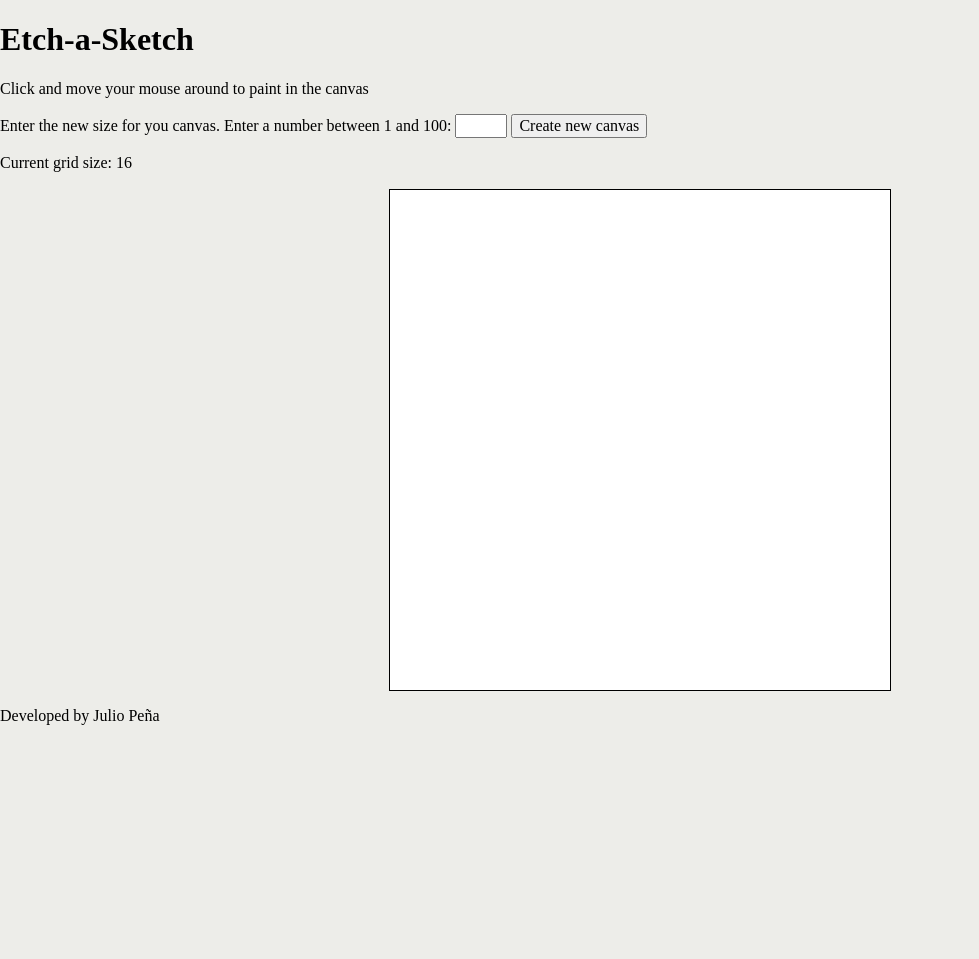
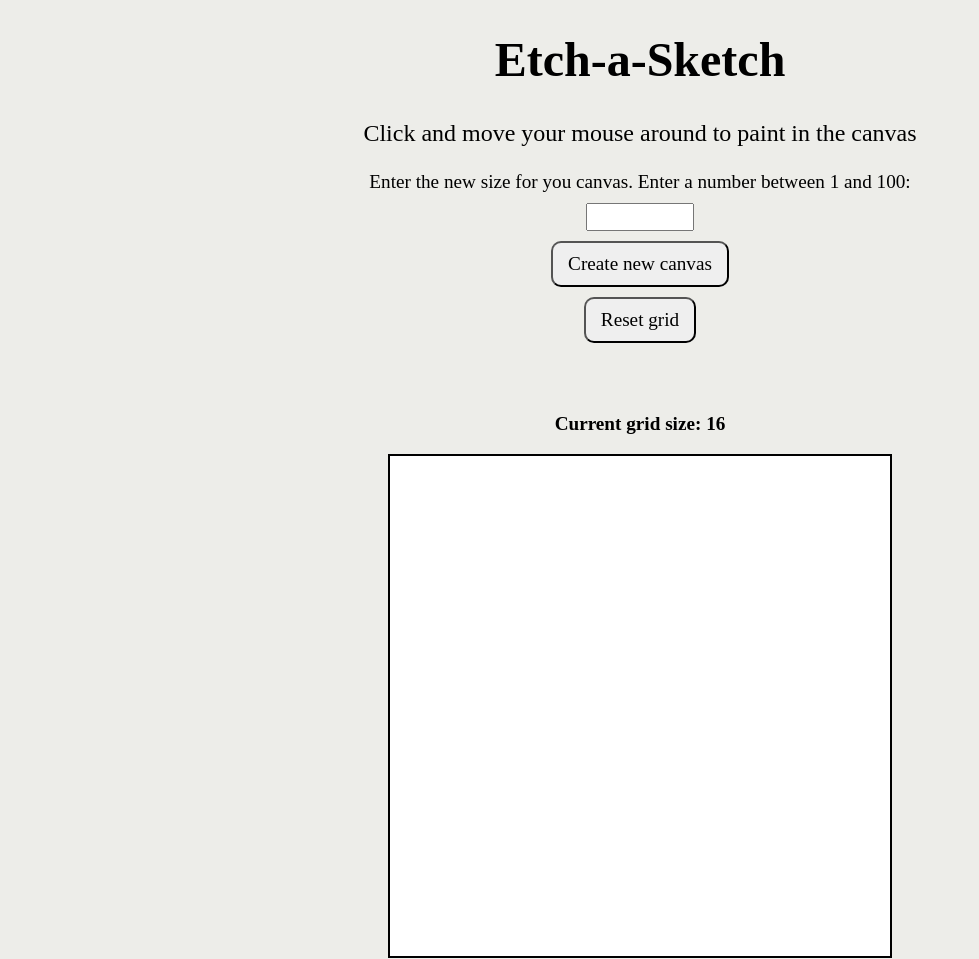
Before and after one commit to julioapv/etch-a-sketch, a website built with Vite: page index.html in a window 1280 px wide. Shown: the top 959 px of the page, without its empty margins (0-979 px from the left). Before the commit the page ends 800 px from the top, so only its background shows below. Built offline with nearby package versions, Linux system fonts and the light colour scheme.

Commit message:
improve css, html and add reset grid button

```diff
--- a/index.html
+++ b/index.html
@@ -10,8 +10,8 @@
   </head>
   <body>
     <header>
-      <h1>Etch-a-Sketch</h1>
-      <p>Click and move your mouse around to paint in the canvas</p>
+      <h1 class="header-title">Etch-a-Sketch</h1>
+      <p class="header-body">Click and move your mouse around to paint in the canvas</p>
     </header>
 
     <main>
@@ -19,9 +19,11 @@
           <form>
             <label for="quantity">Enter the new size for you canvas. Enter a number between 1 and 100:</label>
             <input type="number" class="grid-input" name="quantity" min="1" max="5">
-            <button class="change-grid-button">Create new canvas</button>
+            <div class="buttons-container">
+              <button class="change-grid-button">Create new canvas</button>
+              <button class="reset-grid-button">Reset grid</button>
+            </div>
           </form>
-
           <p class="grid-size-display"></p>
         </div>
 
--- a/src/main.js
+++ b/src/main.js
@@ -1,16 +1,17 @@
 const gridContainer = document.querySelector(".grid-container")
 const changeGridBtn = document.querySelector(".change-grid-button")
+const resetGridBton = document.querySelector(".reset-grid-button")
 const gridInput = document.querySelector(".grid-input")
 const gridesizeText = document.querySelector(".grid-size-display")
 
 const hoverStyles = `
-    background: pink;
+    background: black;
 `;
 
 let gridSize = 16;
 
 function createGrid(size) {
-    gridContainer.innerText = "";
+    gridContainer.innerHTML = "";
 
     const itemStyles = `
     flex: 0 0 calc(100% / ${size});
@@ -61,5 +62,10 @@ changeGridBtn.addEventListener("click", (event) => {
     event.preventDefault();
 })
 
+resetGridBton.addEventListener("click", (event) => {
+    createGrid(gridSize)
+    event.preventDefault();
+})
+
 gridesizeText.innerText = `Current grid size: ${gridSize}`
 createGrid(gridSize)
--- a/src/style.css
+++ b/src/style.css
@@ -1,5 +1,60 @@
 body {
     background: #edede9;
+    font-size: 1.2rem;
+}
+
+header {
+    text-align: center;
+}
+
+.header-title {
+    font-size: 3rem;
+}
+
+.header-body {
+    font-size: 1.5rem;
+}
+
+.information-container {
+    display: flex;
+    flex-direction: column;
+    gap: 50px;
+}
+
+.information-container > form {
+    display: flex;
+    flex-direction: column;
+    align-items: center;
+    gap: 10px;
+}
+
+.grid-size-display {
+    text-align: center;
+    font-weight: bold;
+}
+
+.grid-input {
+    width: 100px;
+    text-align: center;
+}
+
+.buttons-container {
+    display: flex;
+    flex-direction: column;
+    align-items: center;
+    gap: 10px;
+}
+
+.change-grid-button {
+    padding: 10px 15px;
+    border-radius: 10px;
+    cursor: pointer;
+}
+
+.reset-grid-button {
+    padding: 10px 15px;
+    border-radius: 10px;
+    cursor: pointer;
 }
 
 .grid-container {
@@ -9,12 +64,16 @@ body {
     width: 500px;
     margin: 0 auto;
     background-color: #FFFFFF;
-    border: solid 1px black;
+    border: solid 2px black;
+    cursor: pointer;
 }
 
 .item {
     box-sizing: border-box;
     height: 32px;
     aspect-ratio: 1 / 1;
-    /* border: solid 1px black; */
 }
+
+footer {
+    text-align: center;
+}
```
